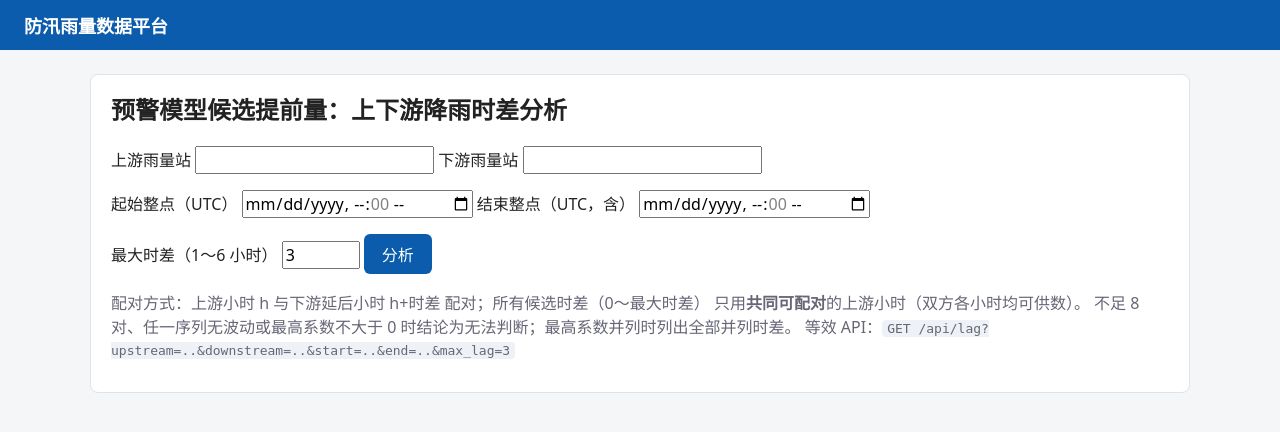
After one commit to zhaojin-0427/solo-9f538e99-826e1d0f-f749-4a8c-92f6-a8483513e838, a Flask app: page /lag in a window 1280 px wide. The commit adds this page. Shown: the top 432 px of the page. Run offline with Flask 3, Linux system fonts and the light colour scheme; data that the repository does not hold is empty.

Commit message:
96c97ee2-c3cc-4077-bb91-5b896006d3a4

```diff
--- a/app/app.py
+++ b/app/app.py
@@ -47,6 +47,47 @@ def create_app(db_path: str | None = None) -> Flask:
         """网页与 API 共用的小时计算入口。"""
         counters = db.fetch_hour_counters(get_conn(), station, hour_epoch)
         return core.compute_hour(counters, station, hour_epoch)
+
+    def compute_lag_result(up_station: str, down_station: str,
+                           start_epoch: int, end_epoch: int, max_lag: int) -> dict:
+        """网页与 API 共用的时差分析入口。
+
+        两站读数在同一个只读快照事务中取出，保证补传与查询交错时，
+        两站及全部候选时差都取自同一已提交状态的有效读数。
+        """
+        # 两站都只需窗口内各整点小时的雨量（计算到 window_end 那一小时，
+        # 端点覆盖到 end+1h）；下游延后配对的最大小时键恰为 window_end
+        endpoint_end = end_epoch + core.HOUR_SECONDS
+        with db.snapshot_read(get_conn()) as conn:
+            up_counters = db.fetch_range_counters(conn, up_station, start_epoch, endpoint_end)
+            down_counters = db.fetch_range_counters(conn, down_station, start_epoch, endpoint_end)
+        up_rain = core.build_hour_rainfall(up_counters, up_station, start_epoch, end_epoch)
+        down_rain = core.build_hour_rainfall(down_counters, down_station, start_epoch, end_epoch)
+        result = core.analyze_lag(up_rain, down_rain, start_epoch, end_epoch, max_lag)
+        result["upstream_station"] = up_station
+        result["downstream_station"] = down_station
+        result["conclusion_text"] = core.lag_conclusion_text(result)
+        return result
+
+    def parse_lag_params(args):
+        """解析并校验时差分析参数，返回 (up, down, start_epoch, end_epoch, max_lag)。"""
+        up = args.get("upstream", "").strip()
+        down = args.get("downstream", "").strip()
+        if not up or not down:
+            raise ValueError("请选择上游站与下游站")
+        if up == down:
+            raise ValueError("上游站与下游站必须不同")
+        start = core.parse_hour(args.get("start", ""))
+        end = core.parse_hour(args.get("end", ""))
+        if end < start:
+            raise ValueError("结束整点不能早于起始整点")
+        try:
+            max_lag = int(args.get("max_lag", "").strip(), 10)
+        except ValueError:
+            raise ValueError(f"最大时差必须为 1~{core.MAX_LAG_LIMIT} 的整数") from None
+        if not 1 <= max_lag <= core.MAX_LAG_LIMIT:
+            raise ValueError(f"最大时差必须在 1~{core.MAX_LAG_LIMIT} 小时之间")
+        return up, down, start, end, max_lag
 
     def read_upload_text():
         """从 multipart 文件或文本框读取 CSV 文本，返回 (text, filename)。"""
@@ -111,6 +152,28 @@ def create_app(db_path: str | None = None) -> Flask:
             return redirect(url_for("index"))
         return render_template("batch_detail.html", batch=batch, rows=rows)
 
+    @app.get("/lag")
+    def lag_html():
+        conn = get_conn()
+        stations = [r["station"] for r in db.list_stations(conn)]
+        params = {
+            "upstream": request.args.get("upstream", ""),
+            "downstream": request.args.get("downstream", ""),
+            "start": request.args.get("start", ""),
+            "end": request.args.get("end", ""),
+            "max_lag": request.args.get("max_lag", "3"),
+        }
+        # 没有任何查询参数时只展示表单
+        if not any(request.args.get(k) for k in ("upstream", "downstream", "start", "end", "max_lag")):
+            return render_template("lag.html", stations=stations, params=params, result=None)
+        try:
+            up, down, start, end, max_lag = parse_lag_params(request.args)
+        except ValueError as exc:
+            flash(f"查询参数无效：{exc}", "error")
+            return render_template("lag.html", stations=stations, params=params, result=None), 400
+        result = compute_lag_result(up, down, start, end, max_lag)
+        return render_template("lag.html", stations=stations, params=params, result=result)
+
     # ---------------- API（与网页同一计算入口，结果一致） ----------------
 
     @app.post("/api/upload")
@@ -133,6 +196,15 @@ def create_app(db_path: str | None = None) -> Flask:
         except ValueError as exc:
             return jsonify({"error": f"hour 参数无效: {exc}"}), 400
         return jsonify(compute_hour_result(station, hour))
+
+    @app.get("/api/lag")
+    def lag_api():
+        """上下游时差（候选提前量）分析，与网页 /lag 同一计算入口，结果一致。"""
+        try:
+            up, down, start, end, max_lag = parse_lag_params(request.args)
+        except ValueError as exc:
+            return jsonify({"error": str(exc)}), 400
+        return jsonify(compute_lag_result(up, down, start, end, max_lag))
 
     @app.get("/api/stations")
     def stations_api():
--- a/app/db.py
+++ b/app/db.py
@@ -9,6 +9,7 @@
 from __future__ import annotations
 
 import sqlite3
+from contextlib import contextmanager
 from datetime import datetime, timezone
 
 SCHEMA = """
@@ -161,6 +162,33 @@ def fetch_hour_counters(conn: sqlite3.Connection, station: str, hour_start_epoch
     return {(r["device"], r["minute_epoch"]): r["counter"] for r in rows}
 
 
+def fetch_range_counters(conn: sqlite3.Connection, station: str,
+                         start_epoch: int, end_epoch: int) -> dict:
+    """取某站 [start_epoch, end_epoch] 分钟端点的全部读数（含两端）。"""
+    rows = conn.execute(
+        "SELECT device, minute_epoch, counter FROM readings"
+        " WHERE station=? AND minute_epoch BETWEEN ? AND ?",
+        (station, start_epoch, end_epoch),
+    ).fetchall()
+    return {(r["device"], r["minute_epoch"]): r["counter"] for r in rows}
+
+
+@contextmanager
+def snapshot_read(conn: sqlite3.Connection):
+    """只读快照事务：事务内的所有查询取自同一个已提交状态。
+
+    连接为 autocommit（isolation_level=None），这里显式 BEGIN 一个
+    延迟事务；读事务不与写入互斥，但在事务期间不会看到后续提交的新数据，
+    因此补传与查询交错时，一次查询里两站及各候选读数状态一致。
+    与写入事务（BEGIN IMMEDIATE）不同，这里不会阻塞其他连接提交。
+    """
+    conn.execute("BEGIN")
+    try:
+        yield conn
+    finally:
+        conn.execute("COMMIT")
+
+
 def list_stations(conn: sqlite3.Connection):
     return conn.execute(
         "SELECT station, COUNT(*) AS n, MIN(minute_epoch) AS first_minute,"
--- /dev/null
+++ b/app/templates/lag.html
@@ -0,0 +1,114 @@
+{% extends "base.html" %}
+{% block title %}上下游时差分析{% endblock %}
+{% block content %}
+<div class="card">
+  <h2>预警模型候选提前量：上下游降雨时差分析</h2>
+  <form method="get" action="{{ url_for('lag_html') }}">
+    <p>
+      <label>上游雨量站
+        <input type="text" name="upstream" list="station-list" value="{{ params.upstream }}" required>
+      </label>
+      <label>下游雨量站
+        <input type="text" name="downstream" list="station-list" value="{{ params.downstream }}" required>
+      </label>
+    </p>
+    <p>
+      <label>起始整点（UTC）
+        <input type="datetime-local" name="start" step="3600" value="{{ params.start }}" required>
+      </label>
+      <label>结束整点（UTC，含）
+        <input type="datetime-local" name="end" step="3600" value="{{ params.end }}" required>
+      </label>
+    </p>
+    <p>
+      <label>最大时差（1～6 小时）
+        <input type="number" name="max_lag" min="1" max="6" step="1" value="{{ params.max_lag }}" required>
+      </label>
+      <button type="submit">分析</button>
+    </p>
+    <datalist id="station-list">
+      {% for s in stations %}<option value="{{ s }}">{% endfor %}
+    </datalist>
+  </form>
+  <p class="muted">
+    配对方式：上游小时 h 与下游延后小时 h+时差 配对；所有候选时差（0～最大时差）
+    只用<strong>共同可配对</strong>的上游小时（双方各小时均可供数）。
+    不足 8 对、任一序列无波动或最高系数不大于 0 时结论为无法判断；最高系数并列时列出全部并列时差。
+    等效 API：<code>GET /api/lag?upstream=..&amp;downstream=..&amp;start=..&amp;end=..&amp;max_lag=3</code>
+  </p>
+</div>
+
+{% if result %}
+<div class="card">
+  <h2>分析结果：{{ result.upstream_station }} → {{ result.downstream_station }}</h2>
+  <p>窗口（UTC，含起止）：{{ result.window_start }} ～ {{ result.window_end }}
+     ｜ 候选时差 0～{{ result.max_lag_hours }} 小时
+     ｜ 共同可配对上游小时：<strong>{{ result.common_pair_count }}</strong> 对</p>
+  {% if result.conclusion == "可判断" %}
+  <p><span class="badge ok">可判断</span> {{ result.conclusion_text }}</p>
+  {% else %}
+  <p><span class="badge bad">无法判断</span> {{ result.conclusion_text }}</p>
+  {% endif %}
+  <p class="muted">共同上游小时：
+    {% if result.common_upstream_hours %}
+      {{ result.common_upstream_hours | join("、") }}
+    {% else %}（无）{% endif %}
+  </p>
+
+  <table>
+    <tr>
+      <th>候选时差（小时）</th><th>皮尔逊相关系数</th><th>配对小时数</th><th>结论</th><th>配对明细</th>
+    </tr>
+    {% for c in result.candidates %}
+    <tr class="{{ 'missing' if not c.defined else '' }}">
+      <td>{{ c.lag_hours }}</td>
+      <td>
+        {% if c.defined %}
+          {{ "%.4f"|format(c.coefficient) }}
+          {% if result.best_lags and c.lag_hours in result.best_lags %}
+            <span class="badge ok">最高{{ "（并列）" if result.is_tie else "" }}</span>
+          {% endif %}
+        {% else %}
+          —
+        {% endif %}
+      </td>
+      <td>{{ c.pair_count }}</td>
+      <td>
+        {% if not c.defined and result.reason == "insufficient_pairs" %}
+          <span class="badge bad">配对不足 8 对</span>
+        {% elif not c.defined %}
+          <span class="badge bad">序列无波动，系数无定义</span>
+        {% elif c.coefficient <= 0 %}
+          <span class="badge warn">系数不大于 0</span>
+        {% elif result.best_lags and c.lag_hours in result.best_lags %}
+          <span class="badge ok">建议候选提前量</span>
+        {% else %}
+          <span class="muted">可比较</span>
+        {% endif %}
+      </td>
+      <td>
+        <details>
+          <summary>查看 {{ c.pair_count }} 个配对</summary>
+          <table style="margin-top:6px">
+            <tr><th>上游小时 (UTC)</th><th>上游 mm</th><th>下游小时 (UTC)</th><th>下游 mm</th></tr>
+            {% for p in c.pairs %}
+            <tr>
+              <td>{{ p.upstream_hour }}</td><td>{{ "%.1f"|format(p.upstream_mm) }}</td>
+              <td>{{ p.downstream_hour }}</td><td>{{ "%.1f"|format(p.downstream_mm) }}</td>
+            </tr>
+            {% endfor %}
+          </table>
+        </details>
+      </td>
+    </tr>
+    {% endfor %}
+  </table>
+  <p class="muted">
+    网页与 <a href="{{ url_for('lag_api', upstream=result.upstream_station,
+        downstream=result.downstream_station, start=result.window_start,
+        end=result.window_end, max_lag=result.max_lag_hours) }}">JSON API</a>
+    使用同一计算入口，结果一致；一次查询的两站及各候选取自同一已提交状态。
+  </p>
+</div>
+{% endif %}
+{% endblock %}
```
Also changed, not shown: app/core.py (+151 -0 lines), app/templates/index.html (+8 -0 lines), tests/test_lag.py (added, +369 -0 lines), README.md.
